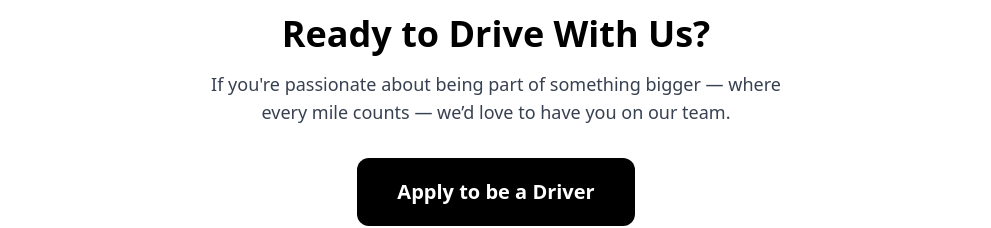
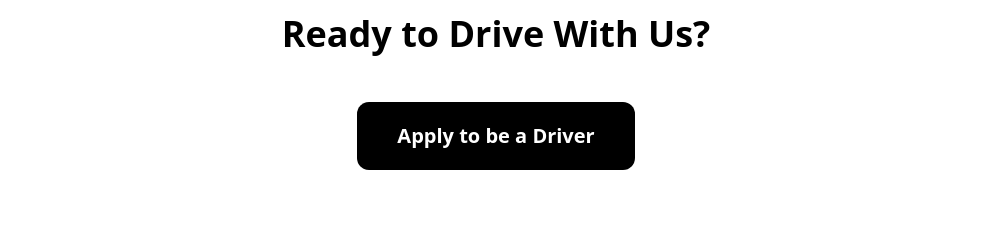
Before and after one commit to MoominNaik/Forbes-Logistics-frontend, a React (Create React App) app: page /careers in a window 1280 px wide. Shown: the part 1393-1621 px from the top of the page, without its empty margins (144-1135 px from the left). Built offline with nearby package versions, Linux system fonts and the light colour scheme.

Commit message:
contact page update mistake career page

```diff
--- a/src/Pages/Careers.js
+++ b/src/Pages/Careers.js
@@ -147,7 +147,6 @@ const CareersPage = () => {
       <div className="relative z-20 bg-white py-20 flex flex-col items-center text-black font-sans px-4">
         <h2 className="text-4xl font-bold mb-4 text-center">Ready to Drive With Us?</h2>
         <p className="text-lg mb-8 max-w-xl text-center text-gray-700">
-          If you're passionate about being part of something bigger — where every mile counts — we’d love to have you on our team.
         </p>
         <motion.div
           initial={{ opacity: 0, scale: 0.95 }}
```
